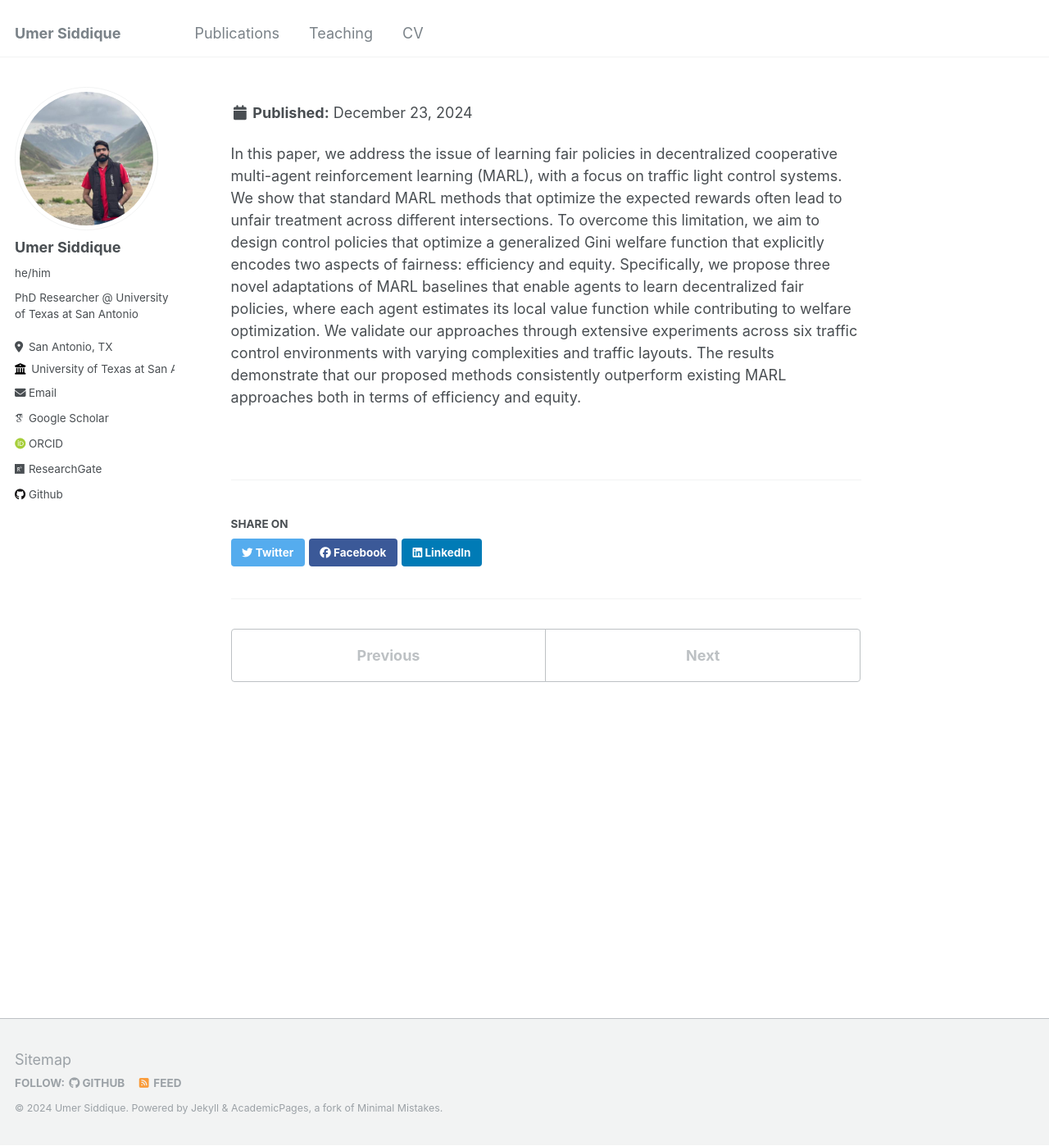
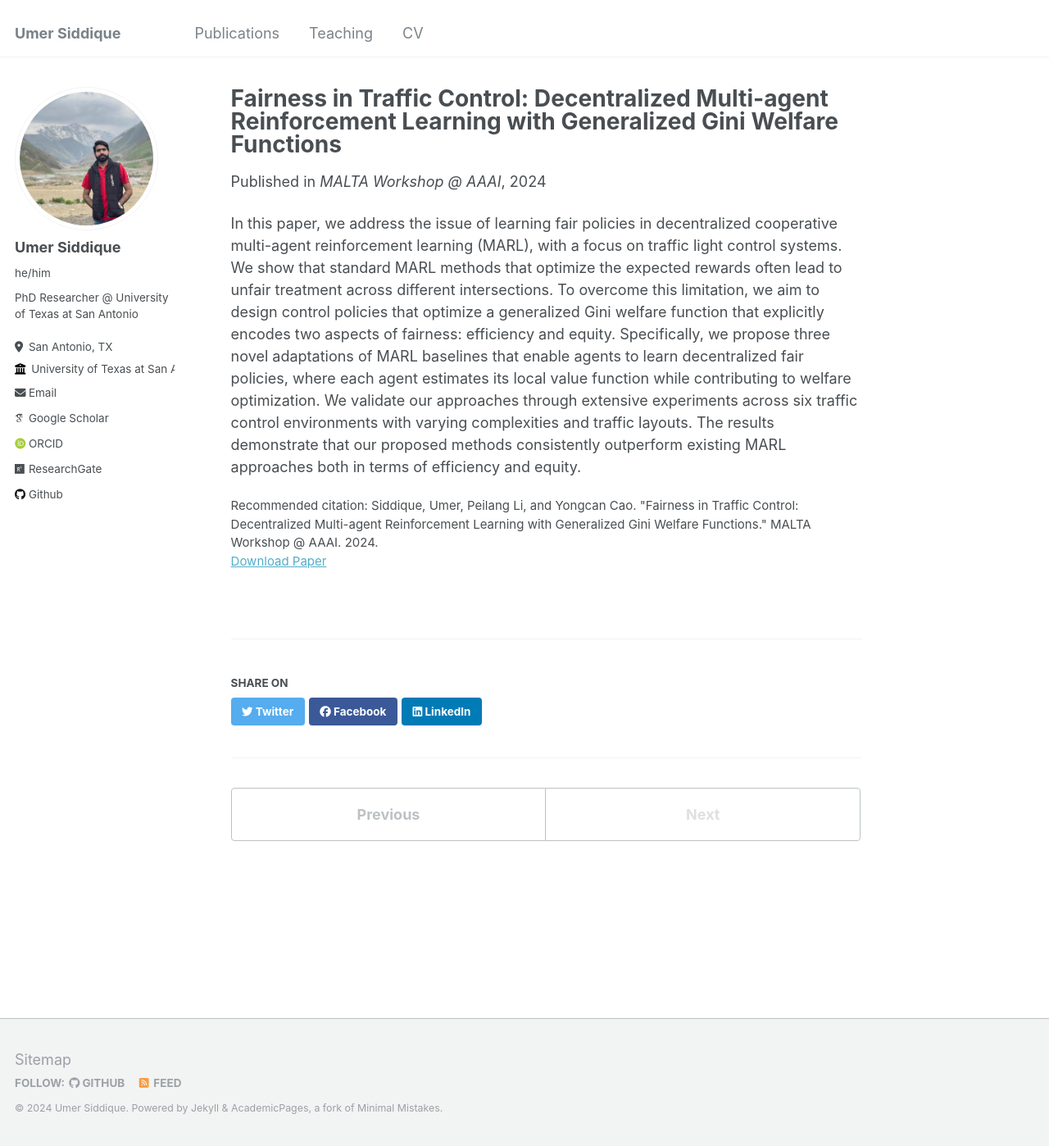
Before and after one commit to umersiddique94/umersiddique94.github.io, a Jekyll site: the page built from _publications/2024-AAAI-MALTA.md, in a window 1280 px wide and 1398 px high. Shown: the whole window at 82% size. Built offline with Jekyll 4.4.1, drawn with Linux system fonts in a browser that asks for light colours; some web fonts are replaced.

Commit message:
fix link in MALTA

```diff
--- a/_publications/2024-AAAI-MALTA.md
+++ b/_publications/2024-AAAI-MALTA.md
@@ -1,5 +1,5 @@
 ---
-title: Fairness in Traffic Control: Decentralized Multi-agent Reinforcement Learning with Generalized Gini Welfare Functions
+title: 'Fairness in Traffic Control: Decentralized Multi-agent Reinforcement Learning with Generalized Gini Welfare Functions'
 collection: publications
 permalink: /publication/2024-AAAI-MALTA
 date: 2024-12-09
```
Also changed, not shown: _publications/2024-RLC-OPTrans.md (+1 -1 lines).
